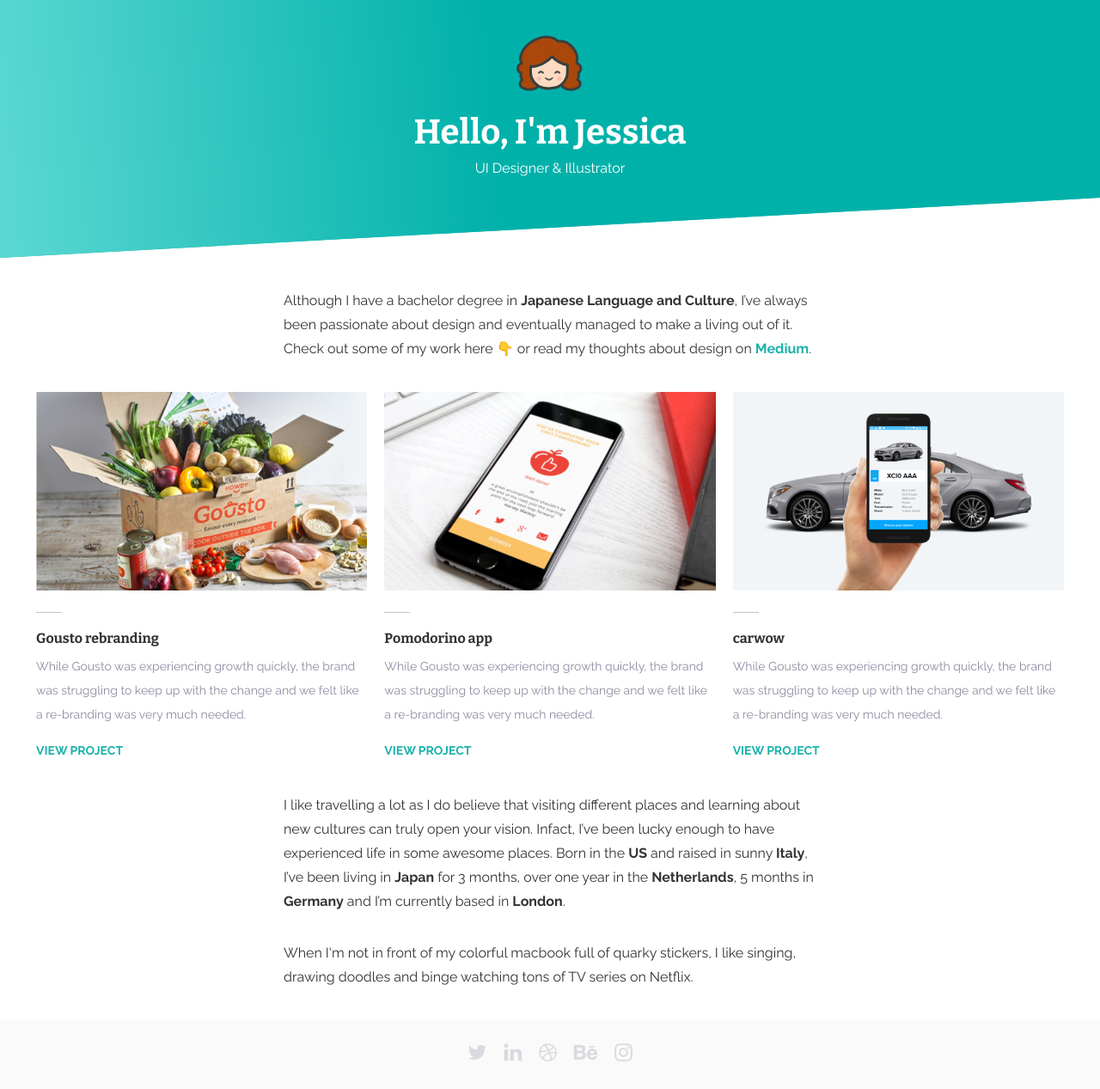
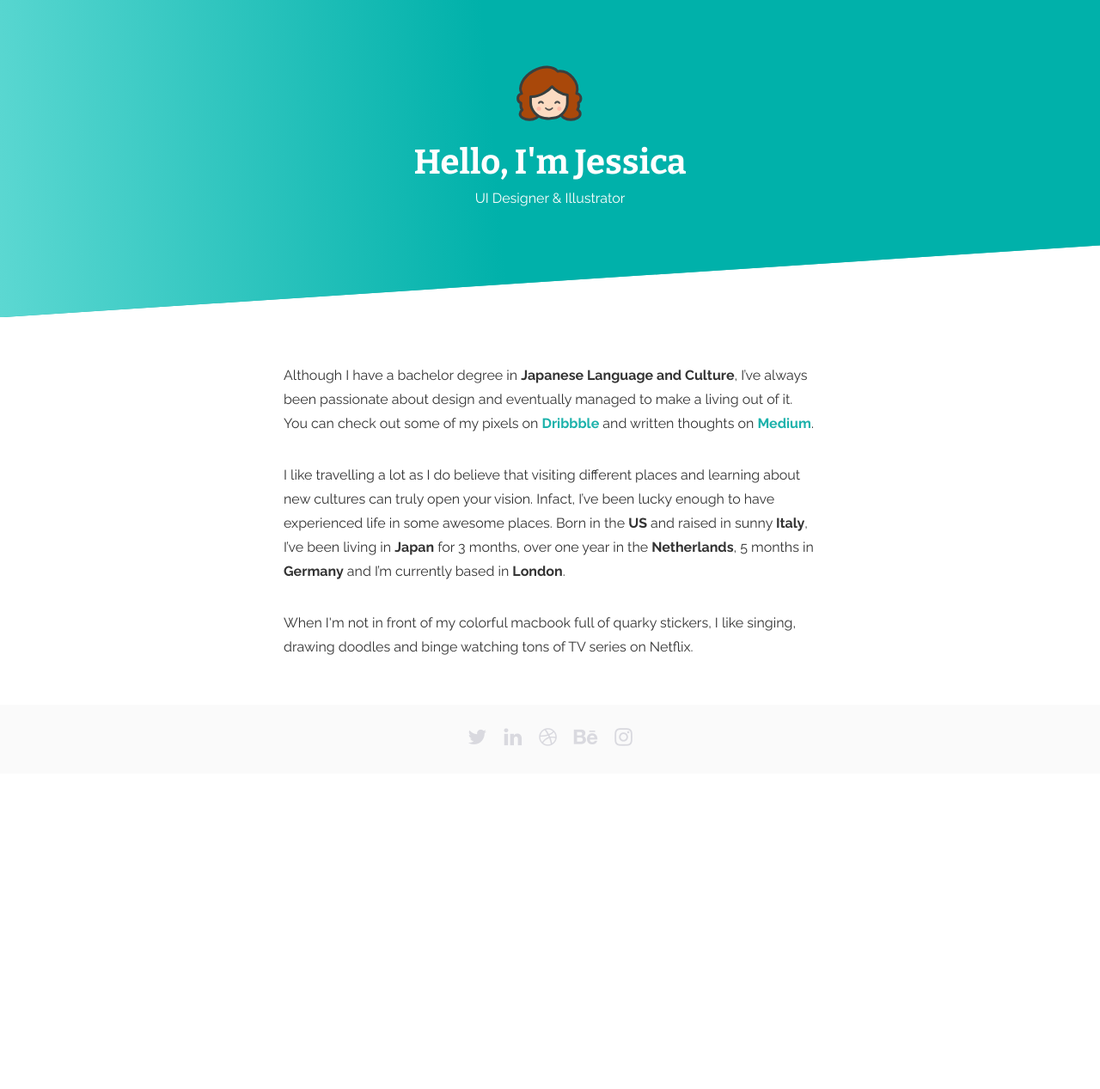
Before and after one commit to jexyla/jexyla.github.io, a Jekyll site: the page built from index.html, in a window 1280 px wide. Shown: the whole page at 86% size. Built offline with Jekyll 4.4.1, drawn with Linux system fonts in a browser that asks for light colours; nearby versions of some CDN libraries; after the commit the page ends 900 px from its top, so only the background shows below that.

Commit message:
Revert index.html

```diff
--- a/index.html
+++ b/index.html
@@ -2,66 +2,13 @@
 layout: default
 ---
 <section class="flex-vertical-container">
-
     <p>
-    Although I have a bachelor degree in <strong>Japanese Language and Culture</strong>, I’ve always been passionate about design and eventually managed to make a living out of it. Check out some of my work here 👇 or read my thoughts about design on <a href="https://medium.com/@jexyla">Medium</a>.
+        Although I have a bachelor degree in <strong>Japanese Language and Culture</strong>, I’ve always been passionate about design and eventually managed to make a living out of it. You can check out some of my pixels on <a href="https://www.dribbble.com/jexyla">Dribbble</a> and written thoughts on <a href="https://medium.com/@jexyla">Medium</a>.
     </p>
-
-</section>
-
-  <div class="projects-container">
-      <div class="project-card">
-        <a href="/projects/gousto">
-          <img src="/assets/gousto-project@2x.png" alt="Gousto Rebranding"/>
-        </a>
-        <hr align="left">
-        <h4>
-            Gousto rebranding
-        </h4>
     <p>
-          While Gousto was experiencing growth quickly, the brand was struggling to keep up with the change and we felt like a re-branding was very much needed.
-        </p>
-        <div class="view-more-link">
-          <a href="/projects/gousto">View project</a></div>
-        </div>
-      <div class="project-card">
-        <a href="/projects/pomodorino">
-          <img src="/assets/pomodorino-project@2x.png" alt="Pomodorino app"/>
-        </a>
-        <hr align="left">
-        <h4>
-            Pomodorino app
-        </h4>
-        <p>
-          While Gousto was experiencing growth quickly, the brand was struggling to keep up with the change and we felt like a re-branding was very much needed.
-        </p>
-        <div class="view-more-link">
-          <a href="http://jexyla.com/projects/pomodorino">View project</a></div>
-      </div>
-      <div class="project-card">
-        <a href="http://jexyla.com/projects/carwow">
-          <img src="/assets/carwow-project@2x.png" alt="carwow"/>
-        </a>
-        <hr align="left">
-        <h4>
-            carwow
-        </h4>
-        <p>
-          While Gousto was experiencing growth quickly, the brand was struggling to keep up with the change and we felt like a re-branding was very much needed.
-        </p>
-        <div class="view-more-link">
-          <a href="http://jexyla.com/projects/carwow">View project</a></div>
-      </div>
-  </div>
-
-  <section class="flex-vertical-container">
-
-    <p>
-    I like travelling a lot as I do believe that visiting different places and learning about new cultures can truly open your vision. Infact, I’ve been lucky enough to have experienced life in some awesome places. Born in the <strong>US</strong> and
-    raised in sunny <strong>Italy</strong>, I’ve been living in <strong>Japan</strong> for 3 months, over one year in the <strong>Netherlands</strong>, 5 months in <strong>Germany</strong> and I’m currently based in <strong>London</strong>.
+        I like travelling a lot as I do believe that visiting different places and learning about new cultures can truly open your vision. Infact, I’ve been lucky enough to have experienced life in some awesome places. Born in the <strong>US</strong> and raised in sunny <strong>Italy</strong>, I’ve been living in <strong>Japan</strong> for 3 months, over one year in the <strong>Netherlands</strong>, 5 months in <strong>Germany</strong> and I’m currently based in <strong>London</strong>.
     </p>
     <p>
         When I'm not in front of my colorful macbook full of quarky stickers, I like singing, drawing doodles and binge watching tons of TV series on Netflix.
     </p>
-
 </section>
```
Lines whose indentation alone changed are shown as unchanged.
